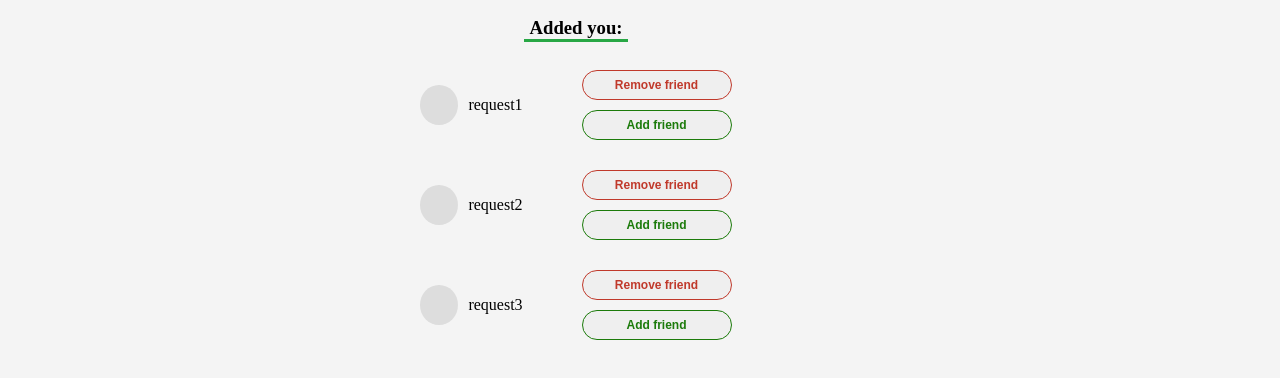
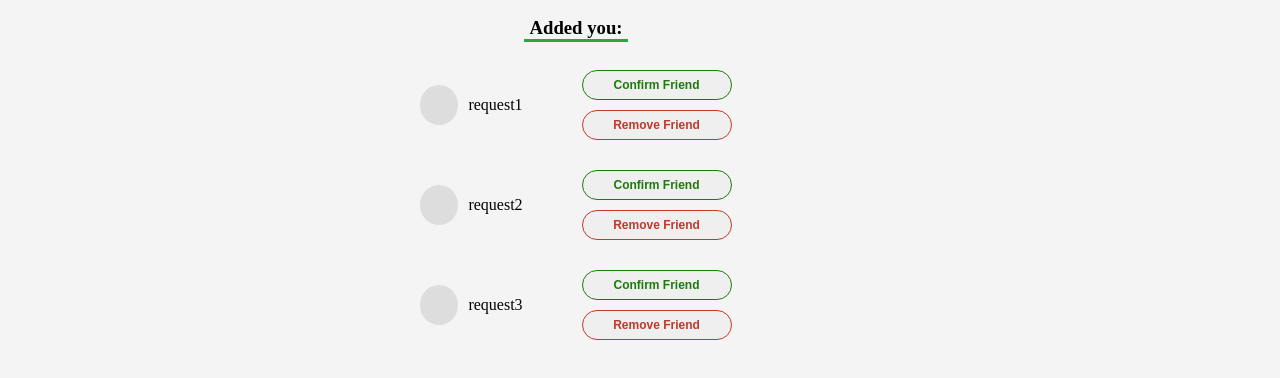
Before and after one commit to s-brown01/Doin, an Angular app in the folder doin-frontend/: page /friends in a window 1280 px wide. Shown: the part 402-780 px from the top of the page. Built offline with nearby package versions, Linux system fonts and the light colour scheme; sample sign-in values are in the browser's storage.

Commit message:
Adding a button to confirm frienship requests

```diff
--- a/doin-frontend/src/app/shared/friend-list/friend-list.component.css
+++ b/doin-frontend/src/app/shared/friend-list/friend-list.component.css
@@ -32,7 +32,7 @@
   align-items: center;
 }
 
-.remove-button, .add-button {
+.remove-button, .add-button, .confirm-button {
   padding: 5px;
   border-radius: 20px;
   /*background-color: transparent;*/
@@ -49,7 +49,6 @@
 .remove-button {
   border: 1px solid #c0392b;
   color: #c0392b;
-
 }
 
 .remove-button:hover {
@@ -66,3 +65,13 @@
   background-color: #1c7b0b;
   color: #fff;
 }
+
+.confirm-button {
+  border: 1px solid #1c7b0b;
+  color: #1c7b0b;
+}
+
+.confirm-button:hover {
+  background-color: #1c7b0b;
+  color: #fff;
+}
--- a/doin-frontend/src/app/shared/friend-list/friend-list.component.html
+++ b/doin-frontend/src/app/shared/friend-list/friend-list.component.html
@@ -6,15 +6,16 @@
   <div class="buttons">
     <ng-container [ngSwitch]="friend.status">
       <div *ngSwitchCase="FriendshipStatus.CONFIRMED">
-        <button class="remove-button" (click)="removeFriend()">Remove friend</button>
+        <button class="remove-button" (click)="removeFriend()">Remove Friend</button>
       </div>
 
       <div *ngSwitchCase="FriendshipStatus.PENDING">
-        <button class="remove-button" (click)="removeFriend()">Remove friend</button>
-        <button class="add-button" (click)="addFriend()">Add friend</button>    </div>
+        <button class="confirm-button" (click)="confirmFriend()">Confirm Friend</button>
+        <button class="remove-button" (click)="removeFriend()">Remove Friend</button>
+      </div>
 
       <div *ngSwitchCase="FriendshipStatus.NOTADDED">
-        <button class="add-button" (click)="addFriend()">Add friend</button>
+        <button class="add-button" (click)="addFriend()">Add Friend</button>
       </div>
     </ng-container>
   </div>
--- a/doin-frontend/src/app/shared/friend-list/friend-list.component.ts
+++ b/doin-frontend/src/app/shared/friend-list/friend-list.component.ts
@@ -14,6 +14,10 @@ export class FriendListComponent {
     console.log("Removing friend: " + this.friend.username);
   }
 
+  confirmFriend(){
+    console.log("Confirming friend: " + this.friend.username);
+  }
+
   addFriend(){
     console.log("Adding friend: " + this.friend.username);
   }
```
